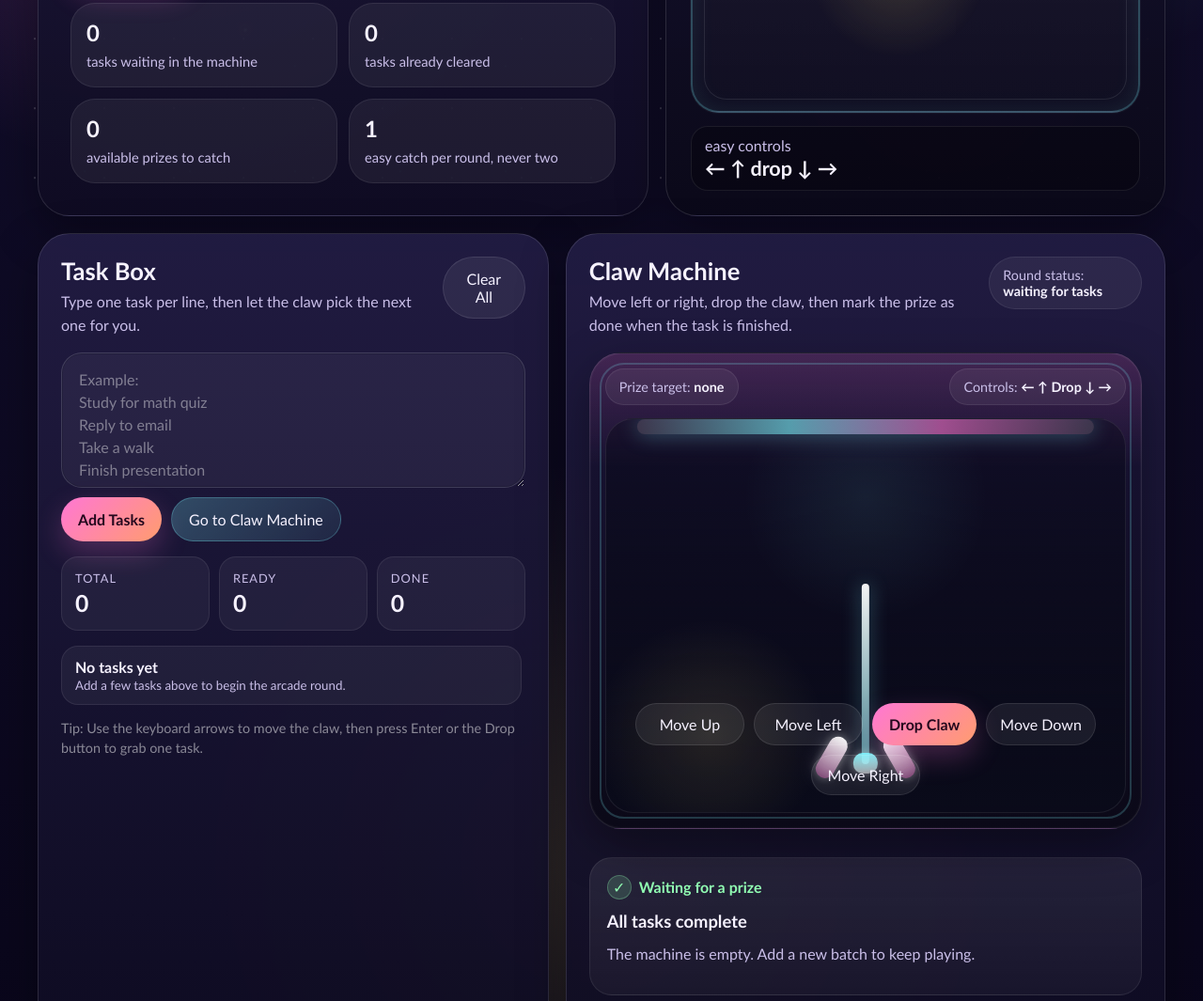
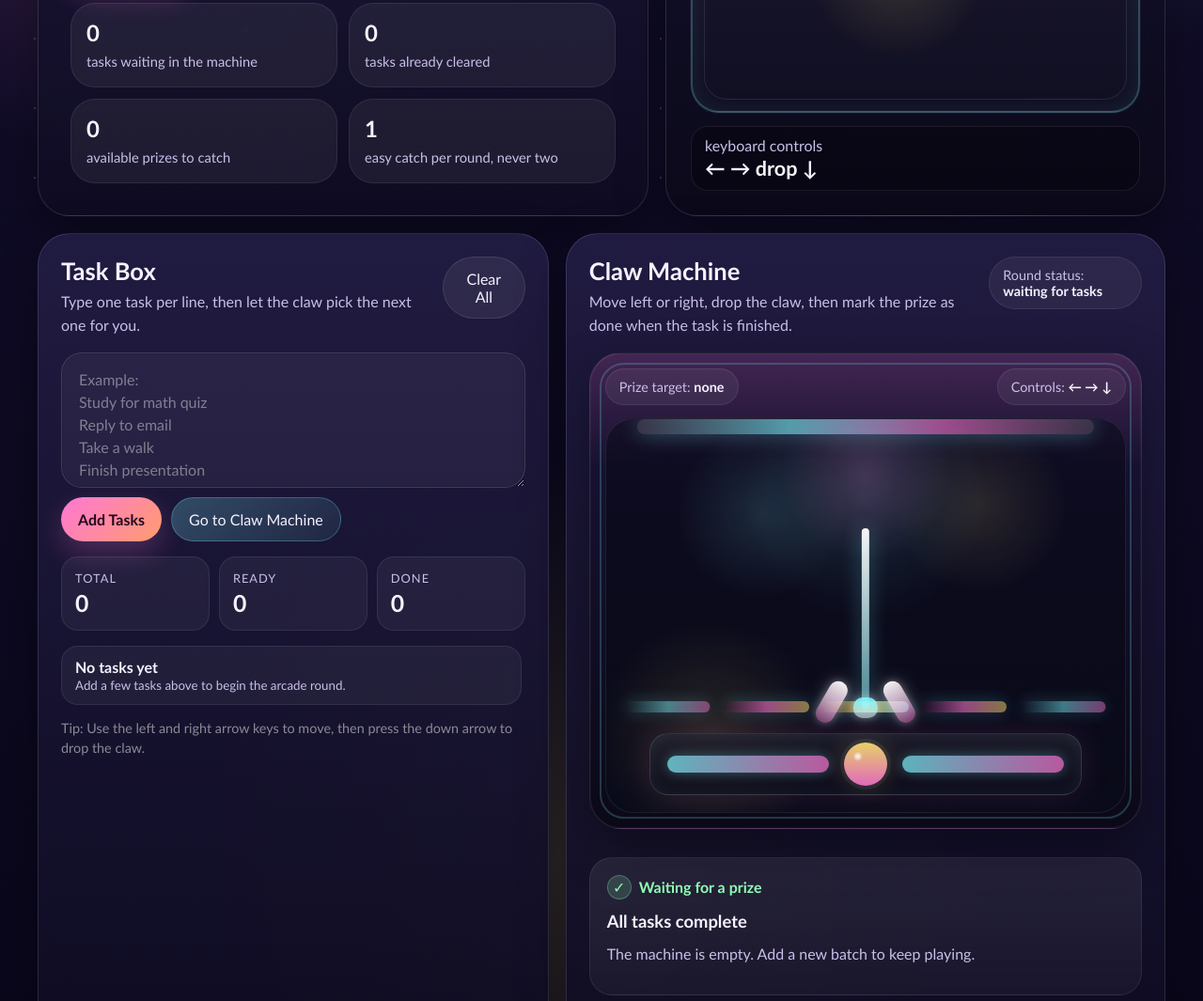
Before and after one commit to AngelaXie1010101/Claw_machine, a plain HTML site: page index.html in a window 1280 px wide. Shown: the part 595-1660 px from the top of the page at 94% size. Drawn offline with Linux system fonts and the light colour scheme.

Commit message:
Refine keyboard claw controls

```diff
--- a/index.html
+++ b/index.html
@@ -464,6 +464,62 @@
       opacity: 0.9;
     }
 
+    .cabinet-glow {
+      position: absolute;
+      inset: 0;
+      background:
+        radial-gradient(circle at 50% 14%, rgba(255, 119, 212, 0.22), transparent 20%),
+        radial-gradient(circle at 30% 24%, rgba(124, 247, 255, 0.16), transparent 18%),
+        radial-gradient(circle at 72% 22%, rgba(255, 229, 110, 0.15), transparent 18%);
+      mix-blend-mode: screen;
+      opacity: 0.8;
+      pointer-events: none;
+      z-index: 0;
+    }
+
+    .cabinet-footer {
+      position: absolute;
+      left: 50%;
+      bottom: 18px;
+      transform: translateX(-50%);
+      width: min(84%, 460px);
+      height: 66px;
+      border-radius: 20px;
+      border: 1px solid rgba(255, 255, 255, 0.14);
+      background:
+        linear-gradient(180deg, rgba(255, 255, 255, 0.08), rgba(255, 255, 255, 0.02)),
+        rgba(9, 7, 22, 0.7);
+      box-shadow:
+        inset 0 0 18px rgba(124, 247, 255, 0.08),
+        0 0 34px rgba(255, 119, 212, 0.12);
+      display: grid;
+      grid-template-columns: 1fr auto 1fr;
+      align-items: center;
+      gap: 16px;
+      padding: 0 18px;
+      z-index: 3;
+    }
+
+    .cabinet-slot {
+      height: 18px;
+      border-radius: 999px;
+      background: linear-gradient(90deg, rgba(124, 247, 255, 0.7), rgba(255, 119, 212, 0.7));
+      box-shadow: 0 0 14px rgba(124, 247, 255, 0.32);
+    }
+
+    .cabinet-button {
+      width: 46px;
+      height: 46px;
+      border-radius: 50%;
+      background:
+        radial-gradient(circle at 32% 32%, rgba(255,255,255,0.95), transparent 12%),
+        linear-gradient(180deg, rgba(255, 229, 110, 0.9), rgba(255, 119, 212, 0.88));
+      box-shadow:
+        0 0 0 4px rgba(255, 255, 255, 0.06),
+        0 0 28px rgba(255, 229, 110, 0.2);
+      justify-self: center;
+    }
+
     .reasons {
       margin: 18px 0 0;
       padding: 24px;
@@ -726,11 +782,40 @@
       border-radius: 30px;
       border: 1px solid rgba(255, 255, 255, 0.08);
       background:
-        radial-gradient(circle at 50% 20%, rgba(124, 247, 255, 0.08), transparent 30%),
-        radial-gradient(circle at 20% 80%, rgba(255, 229, 110, 0.11), transparent 22%),
-        linear-gradient(180deg, rgba(5, 7, 18, 0.35), rgba(10, 11, 26, 0.9));
+        radial-gradient(circle at 50% 20%, rgba(124, 247, 255, 0.12), transparent 30%),
+        radial-gradient(circle at 20% 80%, rgba(255, 229, 110, 0.12), transparent 22%),
+        linear-gradient(180deg, rgba(5, 7, 18, 0.45), rgba(10, 11, 26, 0.95));
       overflow: hidden;
-      padding: 18px 18px 64px;
+      padding: 18px 18px 90px;
+    }
+
+    .machine-lights {
+      position: absolute;
+      inset: 22px 18px 106px;
+      display: grid;
+      grid-template-columns: repeat(5, minmax(0, 1fr));
+      gap: 10px;
+      align-items: end;
+      z-index: 1;
+      pointer-events: none;
+    }
+
+    .machine-lights span {
+      height: 12px;
+      border-radius: 999px;
+      background: linear-gradient(90deg, rgba(124, 247, 255, 0.06), rgba(124, 247, 255, 0.75), rgba(255, 119, 212, 0.72));
+      box-shadow: 0 0 18px rgba(124, 247, 255, 0.32);
+      animation: pulseStrip 2.8s ease-in-out infinite alternate;
+    }
+
+    .machine-lights span:nth-child(2n) {
+      background: linear-gradient(90deg, rgba(255, 119, 212, 0.06), rgba(255, 119, 212, 0.78), rgba(255, 229, 110, 0.7));
+      animation-delay: 0.5s;
+    }
+
+    .machine-lights span:nth-child(3n) {
+      background: linear-gradient(90deg, rgba(255, 229, 110, 0.06), rgba(255, 229, 110, 0.82), rgba(124, 247, 255, 0.7));
+      animation-delay: 1s;
     }
 
     .prize-grid {
@@ -1076,6 +1161,11 @@
     @keyframes pulseGlow {
       from { opacity: 0.75; transform: scale(1); }
       to { opacity: 1; transform: scale(1.03); }
+    }
+
+    @keyframes pulseStrip {
+      from { transform: scaleX(0.94); opacity: 0.6; }
+      to { transform: scaleX(1); opacity: 1; }
     }
 
     @keyframes twinkle {
@@ -1255,8 +1345,8 @@
             </div>
           </div>
           <div class="scoreboard">
-            easy controls
-            <strong>← ↑ drop ↓ →</strong>
+            keyboard controls
+            <strong>← → drop ↓</strong>
           </div>
         </aside>
       </section>
@@ -1300,7 +1390,7 @@ Finish presentation"></textarea>
 
           <div class="task-list" id="taskList" aria-live="polite" aria-label="Task list"></div>
           <p class="footer-note">
-            Tip: Use the keyboard arrows to move the claw, then press Enter or the Drop button to grab one task.
+            Tip: Use the left and right arrow keys to move, then press the down arrow to drop the claw.
           </p>
         </section>
 
@@ -1317,9 +1407,10 @@ Finish presentation"></textarea>
             <div class="cabinet">
               <div class="cabinet-top">
                 <div class="status-pill">Prize target: <strong id="targetLabel">none</strong></div>
-                <div class="status-pill">Controls: <strong>← ↑ Drop ↓ →</strong></div>
+                <div class="status-pill">Controls: <strong>← → ↓</strong></div>
               </div>
               <div class="game-window" id="gameWindow">
+                <div class="cabinet-glow"></div>
                 <div class="claw-arm" aria-hidden="true">
                   <div class="rail"></div>
                   <div class="claw-carriage" id="clawCarriage">
@@ -1330,12 +1421,10 @@ Finish presentation"></textarea>
                 <div class="machine-lights" aria-hidden="true">
                   <span></span><span></span><span></span><span></span><span></span>
                 </div>
-                <div class="dropzone">
-                  <button class="pill-button" id="moveUpButton" type="button">Move Up</button>
-                  <button class="pill-button" id="moveLeftButton" type="button">Move Left</button>
-                  <button class="primary-button" id="dropButton" type="button">Drop Claw</button>
-                  <button class="pill-button" id="moveDownButton" type="button">Move Down</button>
-                  <button class="pill-button" id="moveRightButton" type="button">Move Right</button>
+                <div class="cabinet-footer">
+                  <div class="cabinet-slot"></div>
+                  <div class="cabinet-button"></div>
+                  <div class="cabinet-slot"></div>
                 </div>
               </div>
             </div>
@@ -1380,7 +1469,6 @@ Finish presentation"></textarea>
     const state = {
       tasks: [],
       selectedColumn: 1,
-      selectedRow: 1,
       activeTaskId: null,
       busy: false,
       message: "Add tasks to start the first claw round.",
@@ -1392,11 +1480,6 @@ Finish presentation"></textarea>
       clearTasksButton: document.getElementById("clearTasksButton"),
       loadSampleTasks: document.getElementById("loadSampleTasks"),
       scrollToGameButton: document.getElementById("scrollToGameButton"),
-      moveUpButton: document.getElementById("moveUpButton"),
-      moveLeftButton: document.getElementById("moveLeftButton"),
-      moveRightButton: document.getElementById("moveRightButton"),
-      moveDownButton: document.getElementById("moveDownButton"),
-      dropButton: document.getElementById("dropButton"),
       doneButton: document.getElementById("doneButton"),
       nextTaskButton: document.getElementById("nextTaskButton"),
       modalNewTasksButton: document.getElementById("modalNewTasksButton"),
@@ -1434,7 +1517,6 @@ Finish presentation"></textarea>
         if (!saved || !Array.isArray(saved.tasks)) return;
         state.tasks = saved.tasks;
         state.selectedColumn = Number.isInteger(saved.selectedColumn) ? saved.selectedColumn : 1;
-        state.selectedRow = Number.isInteger(saved.selectedRow) ? saved.selectedRow : 1;
         state.activeTaskId = saved.activeTaskId || null;
         state.busy = false;
         state.message = saved.message || state.message;
@@ -1447,7 +1529,6 @@ Finish presentation"></textarea>
       localStorage.setItem(STORAGE_KEY, JSON.stringify({
         tasks: state.tasks,
         selectedColumn: state.selectedColumn,
-        selectedRow: state.selectedRow,
         activeTaskId: state.activeTaskId,
         message: state.message,
       }));
@@ -1509,16 +1590,11 @@ Finish presentation"></textarea>
       els.targetLabel.textContent = state.activeTaskId
         ? shortText(captured.text, 18)
         : ready > 0
-          ? `lane ${state.selectedColumn + 1}, level ${state.selectedRow + 1}`
+          ? `lane ${state.selectedColumn + 1}`
           : "none";
 
       els.clawCarriage.style.setProperty("--x", `${((state.selectedColumn + 0.5) / COLS) * 100}%`);
-      els.clawCarriage.style.setProperty("--y", `${[34, 50, 66][state.selectedRow]}%`);
-      els.dropButton.disabled = state.busy || !!state.activeTaskId || ready === 0;
-      els.moveLeftButton.disabled = state.busy || !!state.activeTaskId || ready === 0;
-      els.moveRightButton.disabled = state.busy || !!state.activeTaskId || ready === 0;
-      els.moveUpButton.disabled = state.busy || !!state.activeTaskId || ready === 0;
-      els.moveDownButton.disabled = state.busy || !!state.activeTaskId || ready === 0;
+      els.clawCarriage.style.setProperty("--y", "36%");
       els.doneButton.classList.toggle("hidden", !captured);
       els.nextTaskButton.classList.toggle("hidden", !captured);
 
@@ -1611,6 +1687,7 @@ Finish presentation"></textarea>
 
       state.tasks.push(...newTasks);
       els.taskInput.value = "";
+      els.taskInput.blur();
       setMessage(`Added ${newTasks.length} task${newTasks.length === 1 ? "" : "s"} to the claw machine.`);
       renderMachine();
     }
@@ -1628,7 +1705,6 @@ Finish presentation"></textarea>
       state.activeTaskId = null;
       state.busy = false;
       state.selectedColumn = 1;
-      state.selectedRow = 1;
       setMessage("Queue cleared. Add a new batch to start over.");
       renderMachine();
     }
@@ -1636,7 +1712,7 @@ Finish presentation"></textarea>
     function pickTaskForClaw() {
       const ready = getReadyTasks();
       if (!ready.length) return null;
-      const index = (state.selectedColumn + state.selectedRow) % ready.length;
+      const index = state.selectedColumn % ready.length;
       return ready[index];
     }
 
@@ -1651,7 +1727,7 @@ Finish presentation"></textarea>
         carriage.classList.add("capturing");
         window.setTimeout(() => {
           carriage.classList.remove("capturing");
-          carriage.style.setProperty("--y", `${[34, 50, 66][state.selectedRow]}%`);
+          carriage.style.setProperty("--y", "36%");
           callback();
         }, 760);
       }, 520);
@@ -1705,14 +1781,6 @@ Finish presentation"></textarea>
       state.selectedColumn = (state.selectedColumn + direction + COLS) % COLS;
       const side = direction < 0 ? "left" : "right";
       setMessage(`Moved the claw ${side}. Lane ${state.selectedColumn + 1} is ready.`);
-      renderMachine();
-    }
-
-    function moveRow(direction) {
-      if (state.busy || state.activeTaskId || getReadyTasks().length === 0) return;
-      state.selectedRow = Math.max(0, Math.min(2, state.selectedRow + direction));
-      const vertical = direction < 0 ? "up" : "down";
-      setMessage(`Moved the claw ${vertical}. Level ${state.selectedRow + 1} is ready.`);
       renderMachine();
     }
 
@@ -1733,7 +1801,6 @@ Finish presentation"></textarea>
       state.activeTaskId = null;
       state.busy = false;
       state.selectedColumn = 1;
-      state.selectedRow = 1;
       els.completionModal.hidden = true;
       setMessage("Fresh replay ready. Add new tasks to begin again.");
       renderMachine();
@@ -1755,11 +1822,6 @@ Finish presentation"></textarea>
       els.clearTasksButton.addEventListener("click", clearAllTasks);
       els.loadSampleTasks.addEventListener("click", loadSampleTasks);
       els.scrollToGameButton.addEventListener("click", scrollToGame);
-      els.moveUpButton.addEventListener("click", () => moveRow(-1));
-      els.moveLeftButton.addEventListener("click", () => moveColumn(-1));
-      els.moveRightButton.addEventListener("click", () => moveColumn(1));
-      els.moveDownButton.addEventListener("click", () => moveRow(1));
-      els.dropButton.addEventListener("click", dropClaw);
       els.doneButton.addEventListener("click", markDone);
       els.nextTaskButton.addEventListener("click", scrollToGame);
       els.modalNewTasksButton.addEventListener("click", () => {
@@ -1786,20 +1848,9 @@ Finish presentation"></textarea>
         } else if (event.key === "ArrowRight") {
           event.preventDefault();
           moveColumn(1);
-        } else if (event.key === "ArrowUp") {
-          event.preventDefault();
-          moveRow(-1);
         } else if (event.key === "ArrowDown") {
           event.preventDefault();
-          moveRow(1);
-        } else if (event.key === "Enter") {
-          if (!els.completionModal.hidden) return;
-          event.preventDefault();
-          if (state.activeTaskId) {
-            markDone();
-          } else {
-            dropClaw();
-          }
+          dropClaw();
         }
       });
 
```
